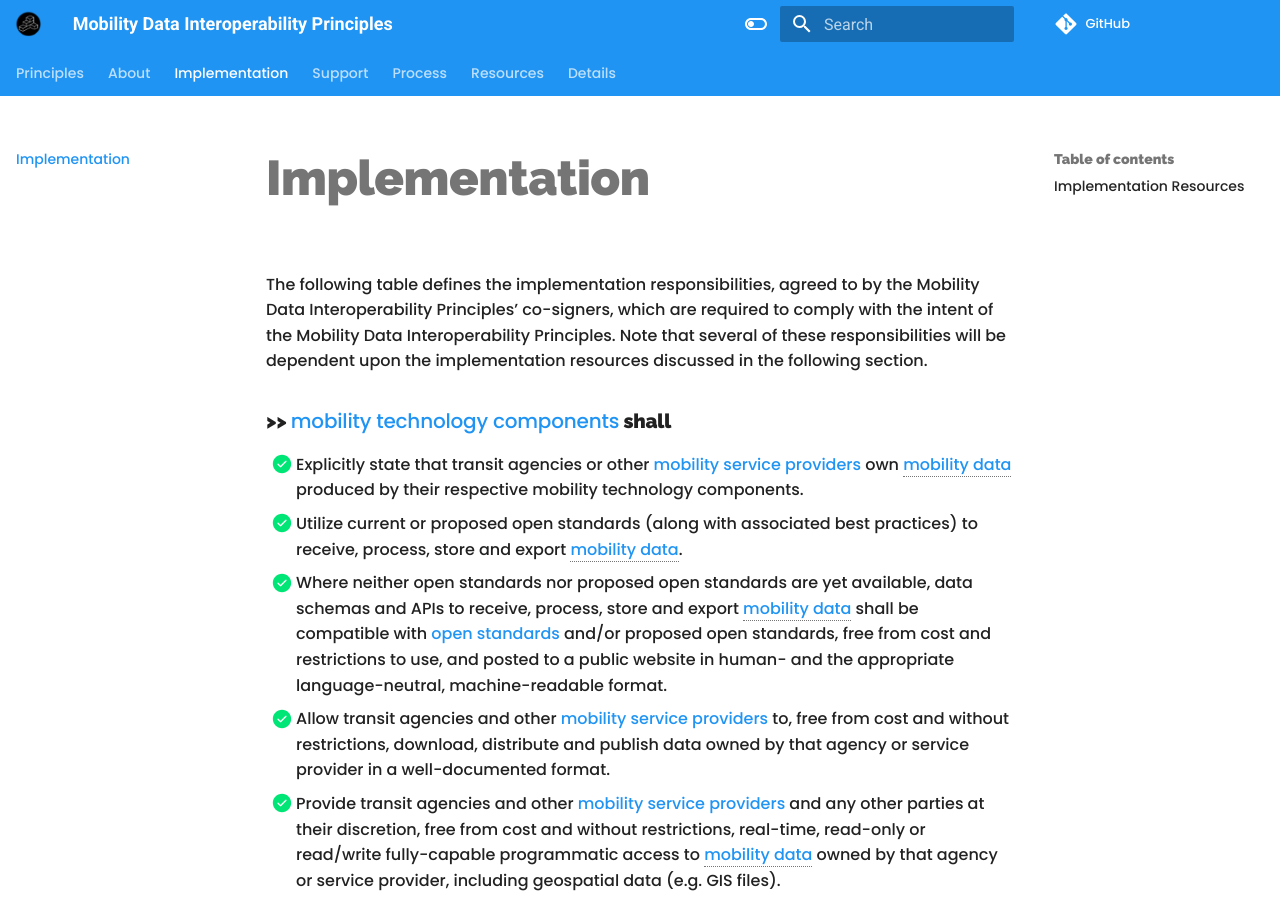
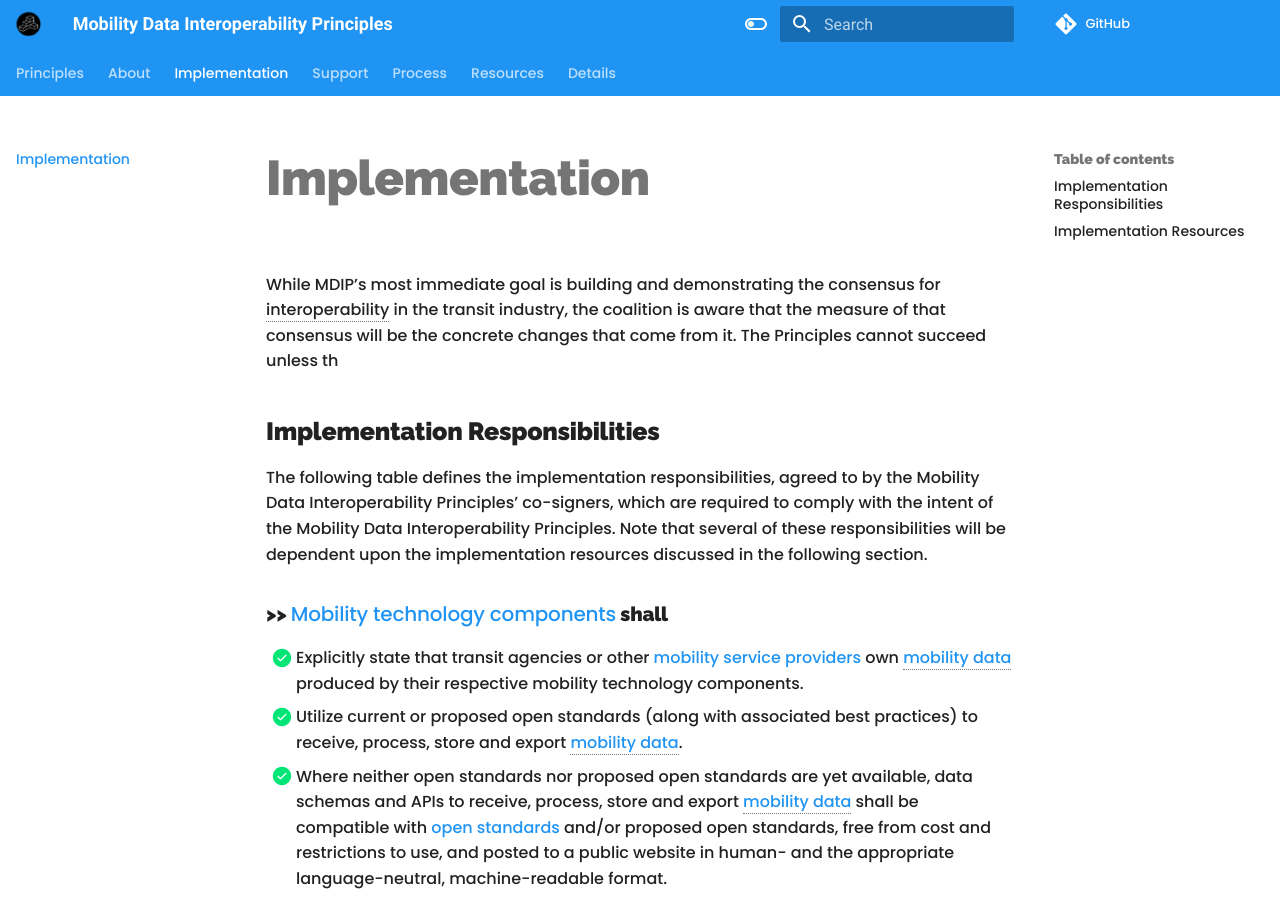
Before and after one commit to interoperable-mobility/principles, an MkDocs documentation site: the page built from docs/implementation.md, in a window 1280 px wide and 900 px high. Built offline with MkDocs 1.6.1 and Material for MkDocs 9.7.7, drawn with Linux system fonts in a browser that asks for light colours; nearby versions of some CDN libraries; comment, search, counter and statistics services are not loaded.

Commit message:
Update implementation.md

```diff
--- a/docs/implementation.md
+++ b/docs/implementation.md
@@ -1,8 +1,11 @@
 # Implementation
 
+While MDIP's most immediate goal is building and demonstrating the consensus for interoperability in the transit industry, the coalition is aware that the measure of that consensus will be the concrete changes that come from it. The Principles cannot succeed unless th
+
+## Implementation Responsibilities
 The following table defines the implementation responsibilities, agreed to by the Mobility Data Interoperability Principles’ co-signers, which are required to comply with the intent of the Mobility Data Interoperability Principles. Note that several of these responsibilities will be dependent upon the implementation resources discussed in the following section.
 
-### \>> [mobility technology components](definitions.md#mobility_technology_component) shall
+### \>> [Mobility technology components](definitions.md#mobility_technology_component) shall
 
 - [x]  Explicitly state that transit agencies or other [mobility service providers](definitions.md#mobility_service_provider) own [mobility data](definitions.md#mobility_data) produced by their respective mobility technology components.
 - [x]  Utilize current or proposed open standards (along with associated best practices) to receive, process, store and export [mobility data](definitions.md#mobility_data).
```
